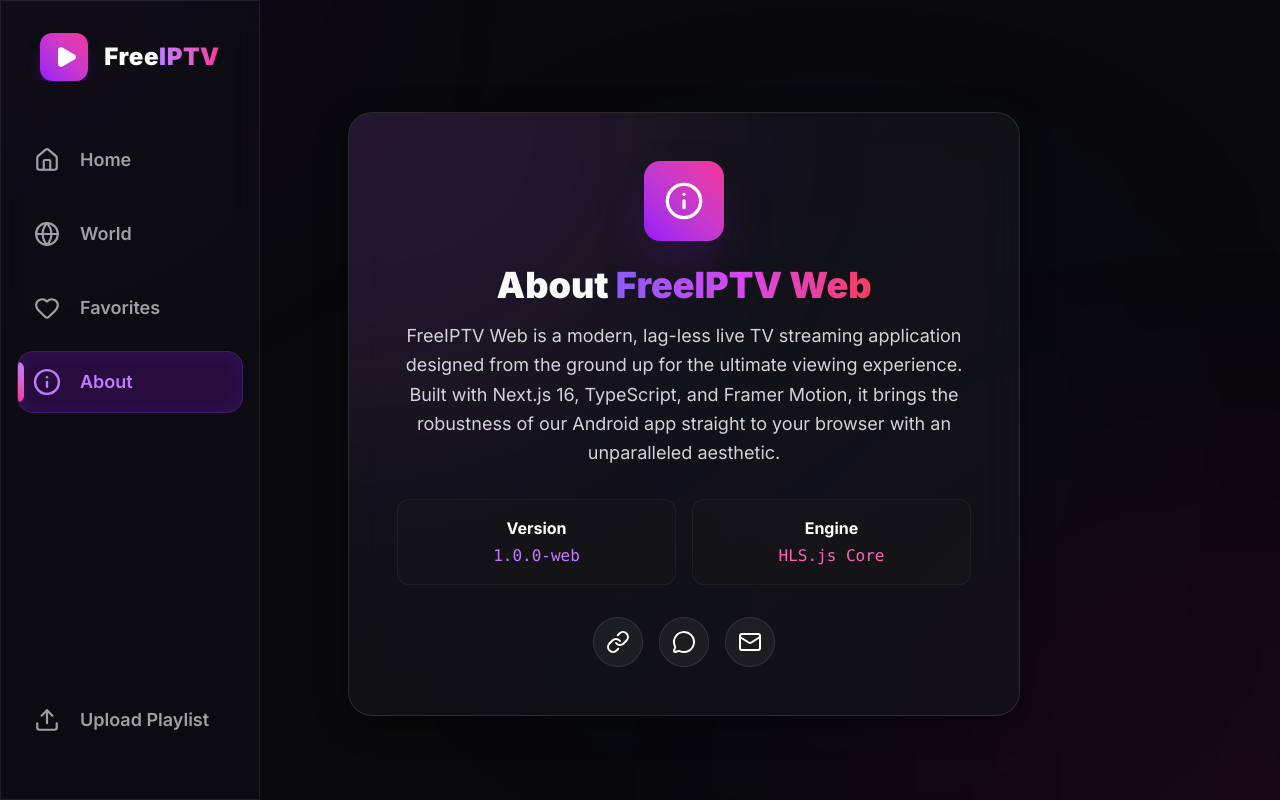
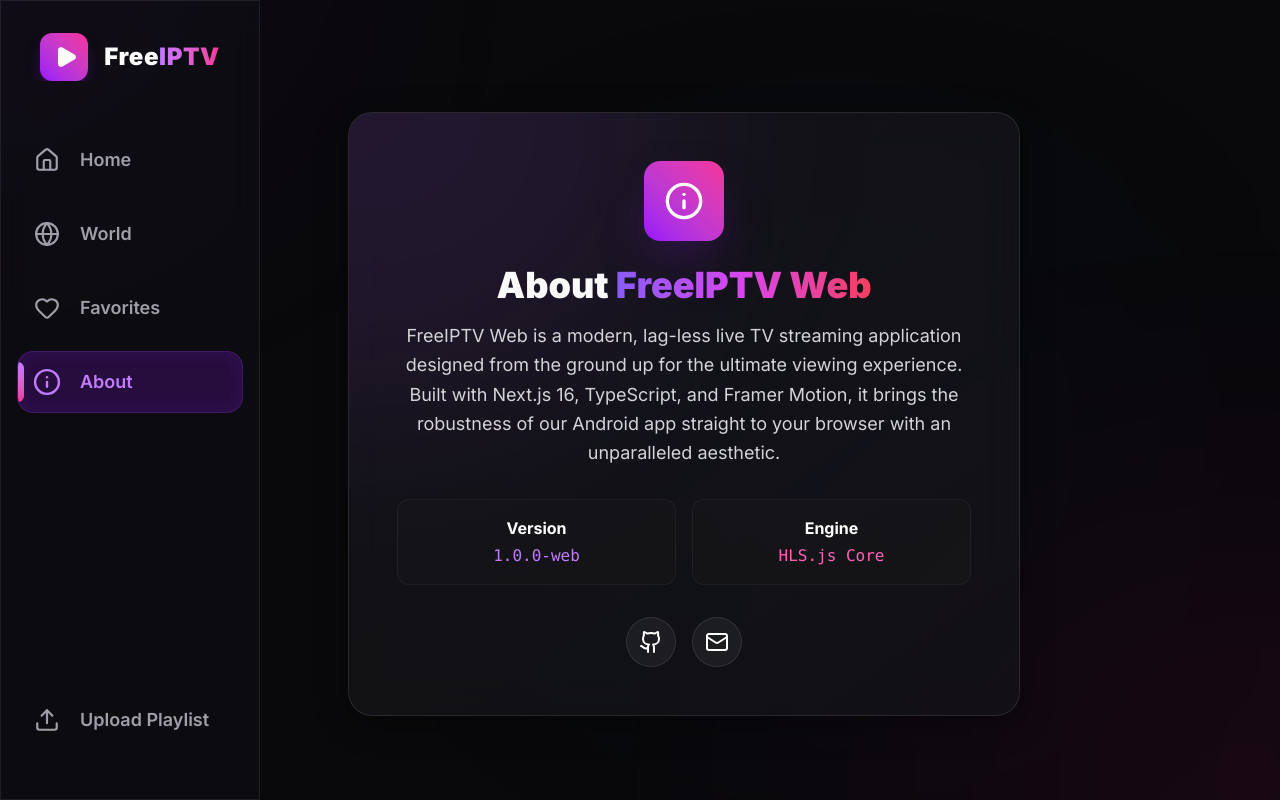
Before and after one commit to MdSagorMunshi/FreeIPTVWeb, a Next.js app: page /about in a window 1280 px wide. Built offline with nearby package versions, Linux system fonts and the light colour scheme.

Commit message:
feat: create about page with project details and contact links

```diff
--- a/src/app/about/page.tsx
+++ b/src/app/about/page.tsx
@@ -1,7 +1,7 @@
 "use client";
 
 import { motion } from "framer-motion";
-import { Link as LinkIcon, MessageCircle, Mail, Info } from "lucide-react";
+import { MessageCircle, Mail, Info } from "lucide-react";
 
 export default function About() {
   return (
@@ -40,15 +40,12 @@
           </div>
 
           <div className="flex items-center gap-4">
-            <button className="p-3 rounded-full bg-white/5 hover:bg-white/10 border border-white/10 transition-colors">
-              <LinkIcon size={24} className="text-white" />
-            </button>
-            <button className="p-3 rounded-full bg-white/5 hover:bg-white/10 border border-white/10 transition-colors">
-              <MessageCircle size={24} className="text-white" />
-            </button>
-            <button className="p-3 rounded-full bg-white/5 hover:bg-white/10 border border-white/10 transition-colors">
+            <a href="http://github.com/MdSagorMunshi/FreeIPTVWeb" target="_blank" rel="noopener noreferrer" className="p-3 rounded-full bg-white/5 hover:bg-white/10 border border-white/10 transition-colors">
+              <svg xmlns="http://www.w3.org/2000/svg" width="24" height="24" viewBox="0 0 24 24" fill="none" stroke="currentColor" strokeWidth="2" strokeLinecap="round" strokeLinejoin="round" className="text-white"><path d="M15 22v-4a4.8 4.8 0 0 0-1-3.5c3 0 6-2 6-5.5.08-1.25-.27-2.48-1-3.5.28-1.15.28-2.35 0-3.5 0 0-1 0-3 1.5-2.64-.5-5.36-.5-8 0C6 2 5 2 5 2c-.3 1.15-.3 2.35 0 3.5A5.403 5.403 0 0 0 4 9c0 3.5 3 5.5 6 5.5-.39.49-.68 1.05-.85 1.65-.17.6-.22 1.23-.15 1.85v4"/><path d="M9 18c-4.51 2-5-2-7-2"/></svg>
+            </a>
+            <a href="mailto:ryn@disr.it" className="p-3 rounded-full bg-white/5 hover:bg-white/10 border border-white/10 transition-colors">
               <Mail size={24} className="text-white" />
-            </button>
+            </a>
           </div>
         </div>
       </motion.div>
```
